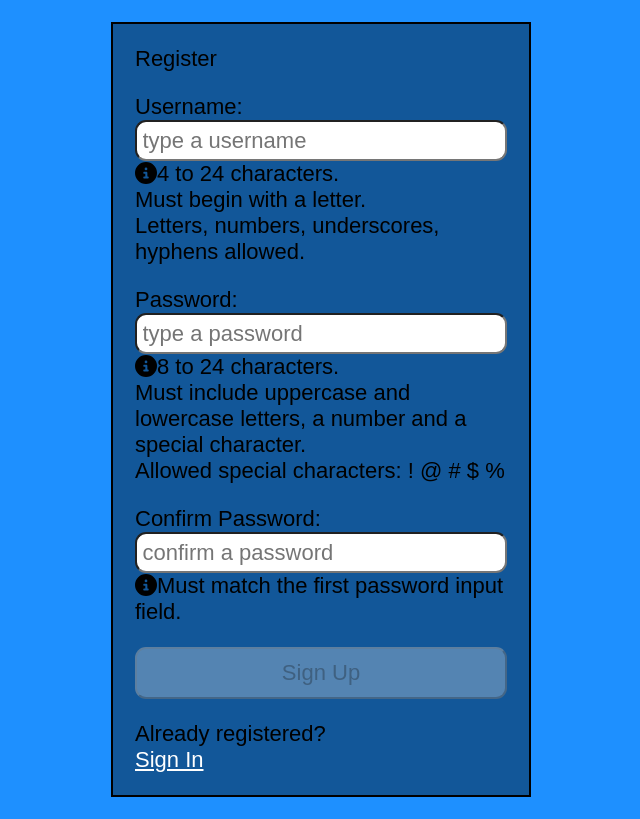
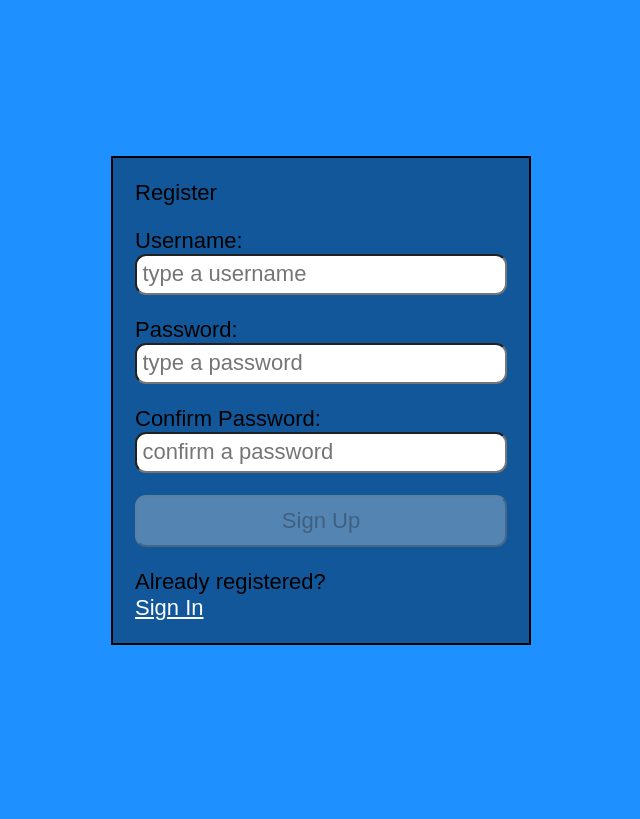
Before and after one commit to ZulfiPy/myReactAuthForm, a React (Create React App) app: page / in a window 1280 px wide. Shown: the whole page, without its empty margins (319-959 px from the left). Built offline with nearby package versions, Linux system fonts and the light colour scheme.

Commit message:
input instructions styling added

```diff
--- a/src/index.css
+++ b/src/index.css
@@ -109,3 +109,18 @@ button {
     color: red;
     margin-left: 0.25rem;
 }
+
+.instructions {
+    font-size: 0.75rem;
+    background: #000;
+    color: #fff;
+    padding: 0.25rem;
+    border-radius: 0.5rem;
+    position: relative;
+    bottom: -10px;
+}
+
+.offscreen {
+    position: absolute;
+    left: -9999px;
+}
```
